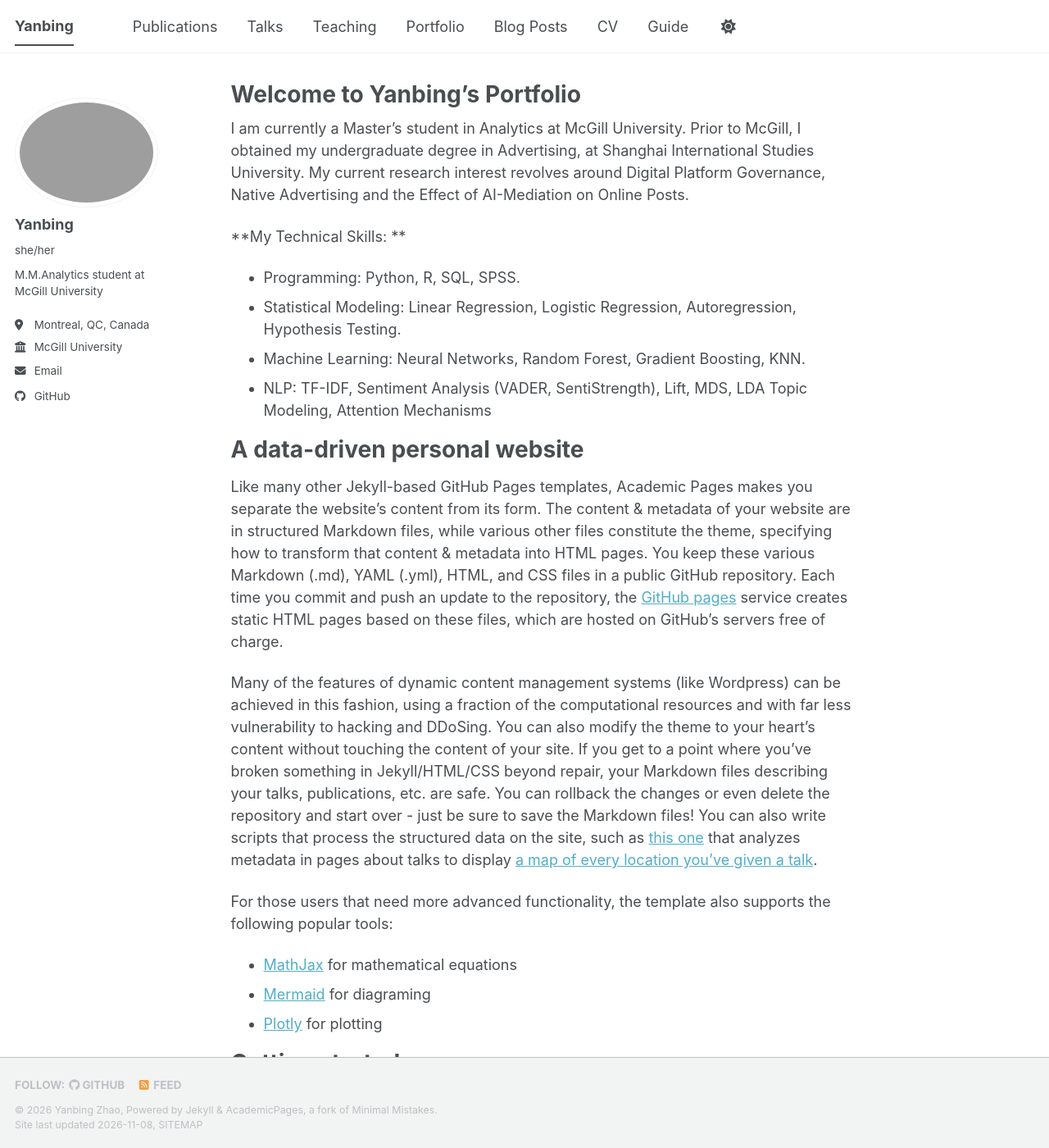
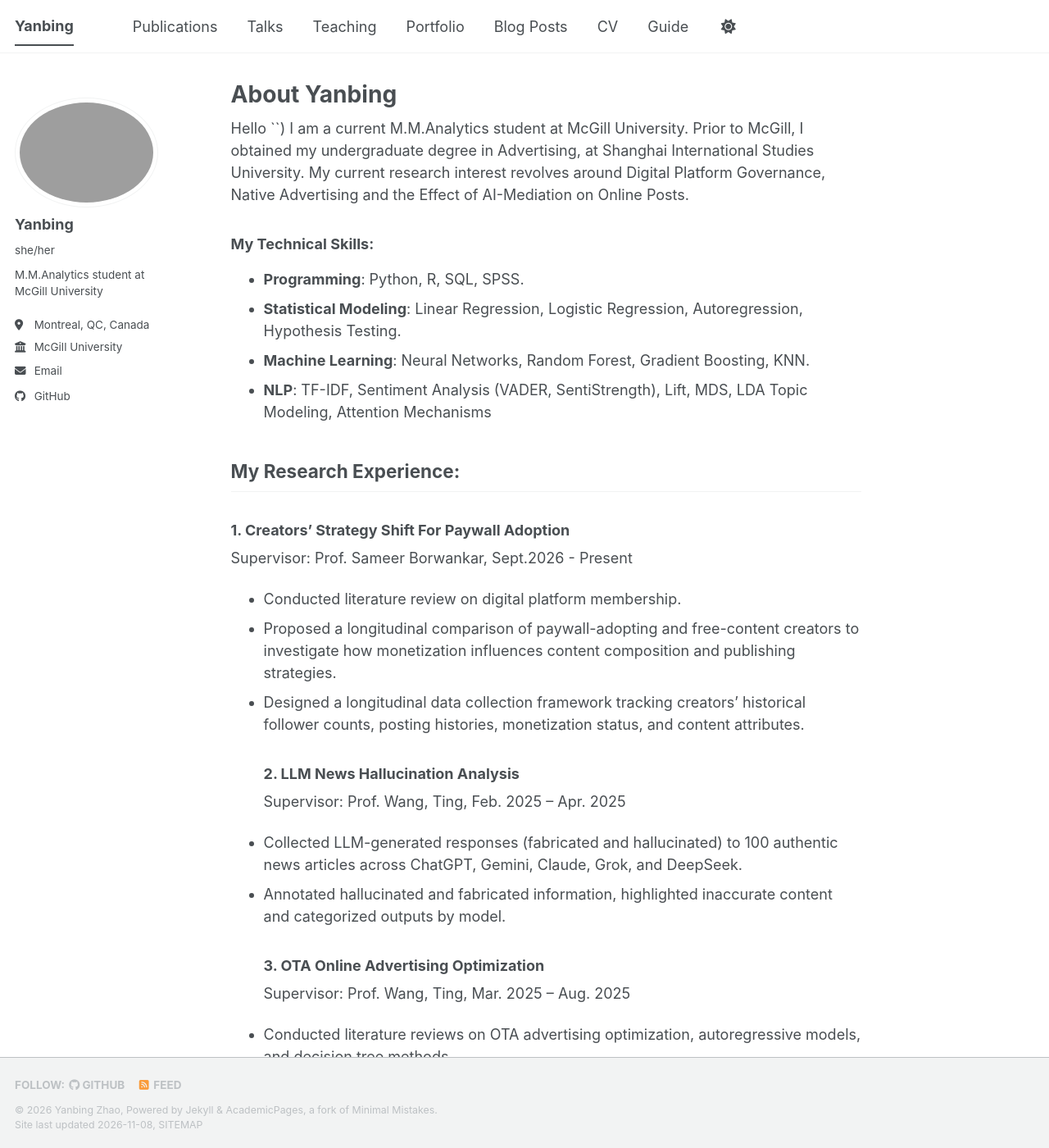
Before and after one commit to dearyanbing/hiyanbing.github.io, a Jekyll site: the page built from _pages/about.md, in a window 1280 px wide and 1400 px high. Shown: the whole window at 82% size. Built offline with Jekyll 4.4.1, drawn with Linux system fonts in a browser that asks for light colours; a script bundle is joined from its source files by our own code; a style sheet for code colours, icons or effects is not loaded; some of the changed text lies outside the part shown.

Commit message:
Revise about page content and structure
Updated the title and enhanced the content structure by adding sections for technical skills and research experience.

```diff
--- a/_pages/about.md
+++ b/_pages/about.md
@@ -1,19 +1,35 @@
 ---
 permalink: /
-title: "Welcome to Yanbing's Portfolio"
+title: "About Yanbing"
 author_profile: true
 redirect_from:
   - /about/
   - /about.html
 ---
-I am currently a Master's student in Analytics at McGill University. Prior to McGill, I obtained my undergraduate degree in Advertising, at Shanghai International Studies University. My current research interest revolves around Digital Platform Governance, Native Advertising and the Effect of AI-Mediation on Online Posts.
+Hello ``)
+I am a current M.M.Analytics student at McGill University. Prior to McGill, I obtained my undergraduate degree in Advertising, at Shanghai International Studies University. My current research interest revolves around Digital Platform Governance, Native Advertising and the Effect of AI-Mediation on Online Posts.
 
-**My Technical Skills: **
-  - Programming: Python, R, SQL, SPSS.
-  - Statistical Modeling: Linear Regression, Logistic Regression, Autoregression, Hypothesis Testing.
-  - Machine Learning: Neural Networks, Random Forest, Gradient Boosting, KNN.
-  - NLP: TF-IDF, Sentiment Analysis (VADER, SentiStrength), Lift, MDS, LDA Topic Modeling, Attention Mechanisms
+### My Technical Skills:
+  - **Programming**: Python, R, SQL, SPSS.
+  - **Statistical Modeling**: Linear Regression, Logistic Regression, Autoregression, Hypothesis Testing.
+  - **Machine Learning**: Neural Networks, Random Forest, Gradient Boosting, KNN.
+  - **NLP**: TF-IDF, Sentiment Analysis (VADER, SentiStrength), Lift, MDS, LDA Topic Modeling, Attention Mechanisms
 
+## My Research Experience:
+### 1. Creators’ Strategy Shift For Paywall Adoption
+Supervisor: Prof. Sameer Borwankar,               Sept.2026 - Present
+- Conducted literature review on digital platform membership.
+- Proposed a longitudinal comparison of paywall-adopting and free-content creators to investigate how monetization influences content composition and publishing strategies.
+- Designed a longitudinal data collection framework tracking creators’ historical follower counts, posting histories, monetization status, and content attributes.
+### 2. LLM News Hallucination Analysis
+Supervisor: Prof. Wang, Ting,                     Feb. 2025 – Apr. 2025
+- Collected LLM-generated responses (fabricated and hallucinated) to 100 authentic news articles across ChatGPT, Gemini, Claude, Grok, and DeepSeek.
+- Annotated hallucinated and fabricated information, highlighted inaccurate content and categorized outputs by model.
+### 3. OTA Online Advertising Optimization
+Supervisor: Prof. Wang, Ting,                 Mar. 2025 – Aug. 2025
+- Conducted literature reviews on OTA advertising optimization, autoregressive models, and decision tree methods
+- Prepared manuscript, synthesized research findings, and formatted tables and figures for publication.
+- Orally presented at the 2025 International Conference on Big Data and Artificial Intelligence (BDAI).
 
 
 A data-driven personal website
```
